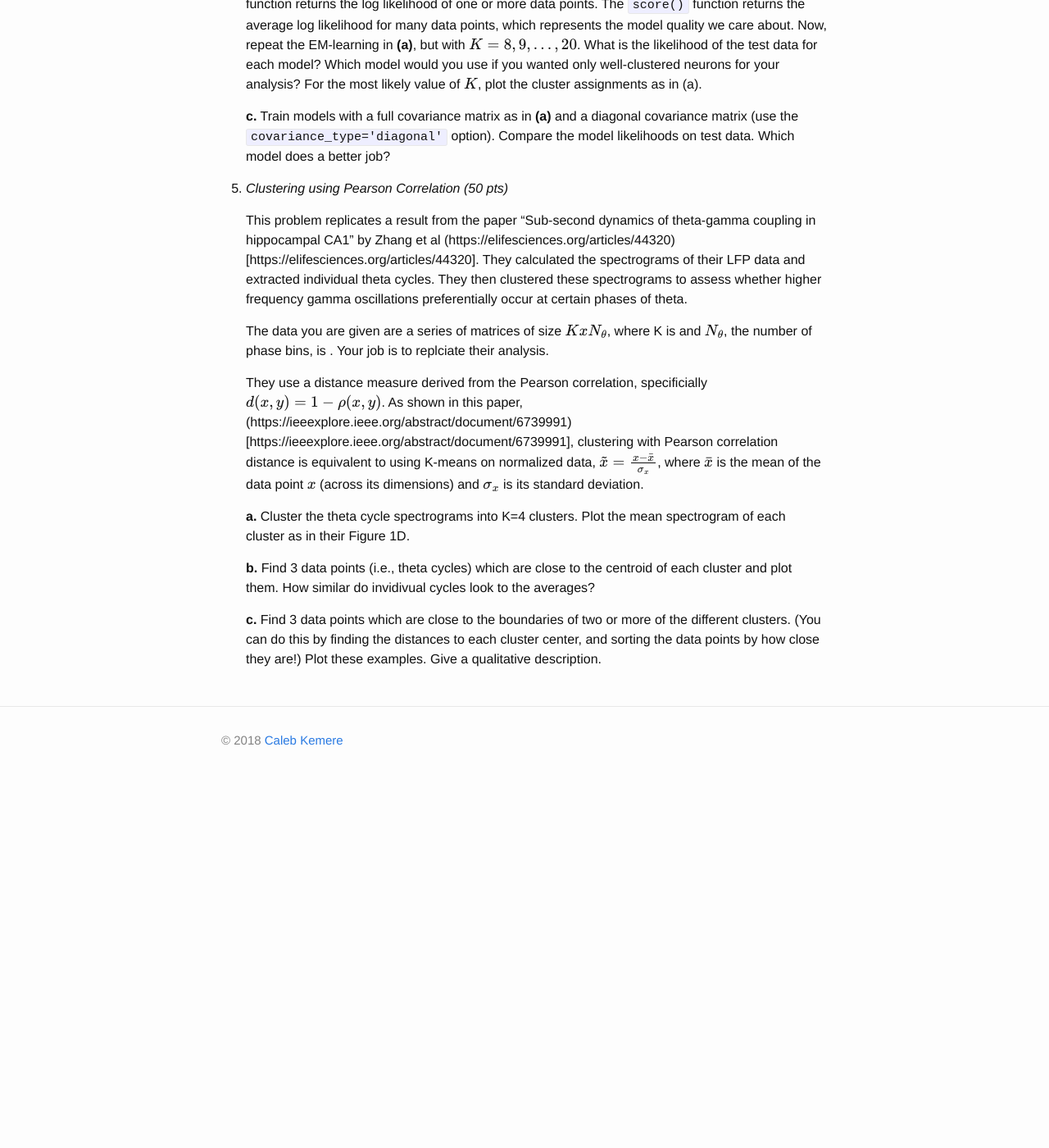
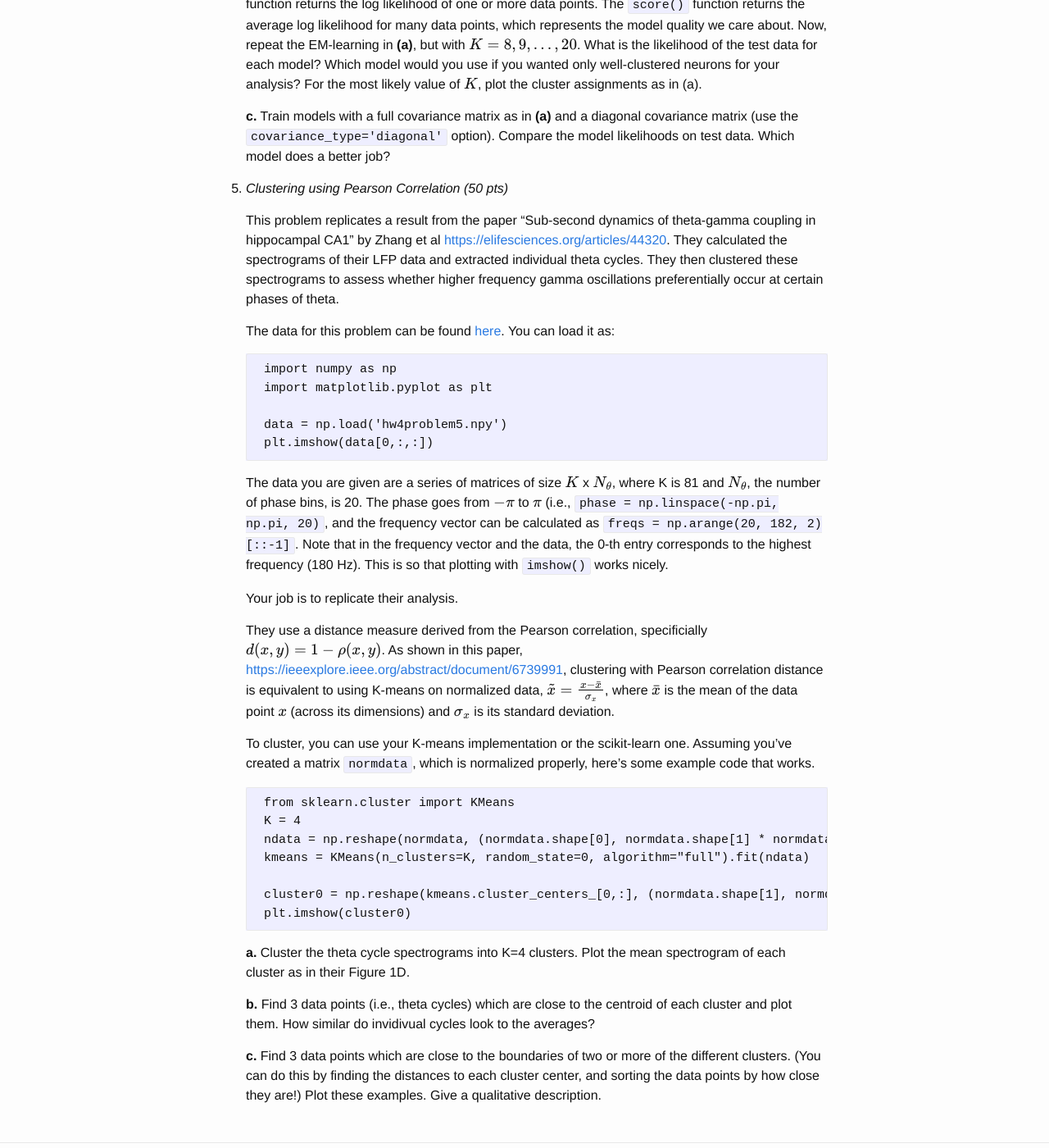
Before and after one commit to elec548/elec548.github.io, a Jekyll site: the page built from Assignments/hw4.md, in a window 1280 px wide and 1400 px high, scrolled down 3763 px. Shown: the whole window at 82% size. Built offline with Jekyll 4.4.1, drawn with Linux system fonts in a browser that asks for light colours; formulas are drawn with MathJax 3; before the commit the page ends 4722 px from its top, so only the background shows below that.

Commit message:
Updated Hw4 problem 5

````diff
--- a/Assignments/hw4.md
+++ b/Assignments/hw4.md
@@ -231,20 +231,46 @@ and the recorded portion of the action potential waveform ("snippet") is in a
 
     This problem replicates a result from the paper "Sub-second dynamics of theta-gamma coupling in
     hippocampal CA1" by Zhang et al
-    (https://elifesciences.org/articles/44320)[https://elifesciences.org/articles/44320]. They
+    [https://elifesciences.org/articles/44320](https://elifesciences.org/articles/44320). They
     calculated the spectrograms of their LFP data and extracted individual theta cycles. They then
     clustered these spectrograms to assess whether higher frequency gamma oscillations
     preferentially occur at certain phases of theta.
 
-    The data you are given are a series of matrices of size $$K x N_{\theta}$$, where K is and
-    $$N_{\theta}$$, the number of phase bins, is . Your job is to replciate their analysis.
+    The data for this problem can be found [here](hw4problem5.npy). You can load it as:
+    ```
+    import numpy as np
+    import matplotlib.pyplot as plt
+
+    data = np.load('hw4problem5.npy')
+    plt.imshow(data[0,:,:])
+    ```
+    The data you are given are a series of matrices of size $$K$$ x $$N_{\theta}$$, where K is 81 and
+    $$N_{\theta}$$, the number of phase bins, is 20. The phase goes from $$-\pi$$ to $$\pi$$
+    (i.e., `phase = np.linspace(-np.pi, np.pi, 20)`, and the frequency vector can be calculated as
+    `freqs = np.arange(20, 182, 2)[::-1]`.  Note that in the frequency vector and the data, the 0-th
+    entry corresponds to the highest frequency (180 Hz).  This is so that plotting with `imshow()`
+    works nicely.
+
+    Your job is to replicate their analysis.
 
     They use a distance measure derived from the Pearson correlation, specificially
     $$d(x,y) = 1 - \rho(x,y)$$. As shown in this paper,
-    (https://ieeexplore.ieee.org/abstract/document/6739991)[https://ieeexplore.ieee.org/abstract/document/6739991],
+    [https://ieeexplore.ieee.org/abstract/document/6739991](https://ieeexplore.ieee.org/abstract/document/6739991),
     clustering with Pearson correlation distance is equivalent to using K-means on normalized data,
     $$\tilde{x} = \frac{x - \bar{x}}{\sigma_x}$$, where $$\bar{x}$$ is the mean of the data point
     $$x$$ (across its dimensions) and $$\sigma_x$$ is its standard deviation.
+
+    To cluster, you can use your K-means implementation or the scikit-learn one. Assuming you've
+    created a matrix `normdata`, which is normalized properly, here's some example code that works.
+    ```
+    from sklearn.cluster import KMeans
+    K = 4
+    ndata = np.reshape(normdata, (normdata.shape[0], normdata.shape[1] * normdata.shape[2]))
+    kmeans = KMeans(n_clusters=K, random_state=0, algorithm="full").fit(ndata)
+
+    cluster0 = np.reshape(kmeans.cluster_centers_[0,:], (normdata.shape[1], normdata.shape[2]))
+    plt.imshow(cluster0)
+    ```
 
     **a.** Cluster the theta cycle spectrograms into K=4 clusters. Plot the mean spectrogram of
     each cluster as in their Figure 1D.
````
Also changed, not shown: 1 other file.
